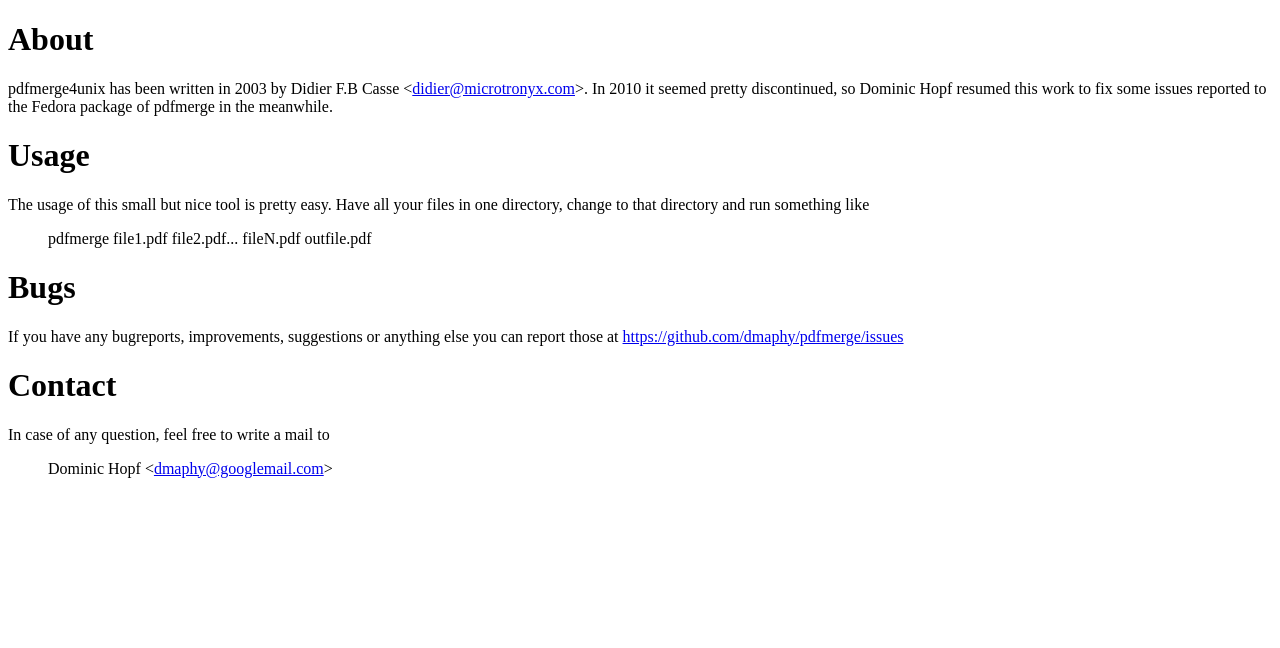
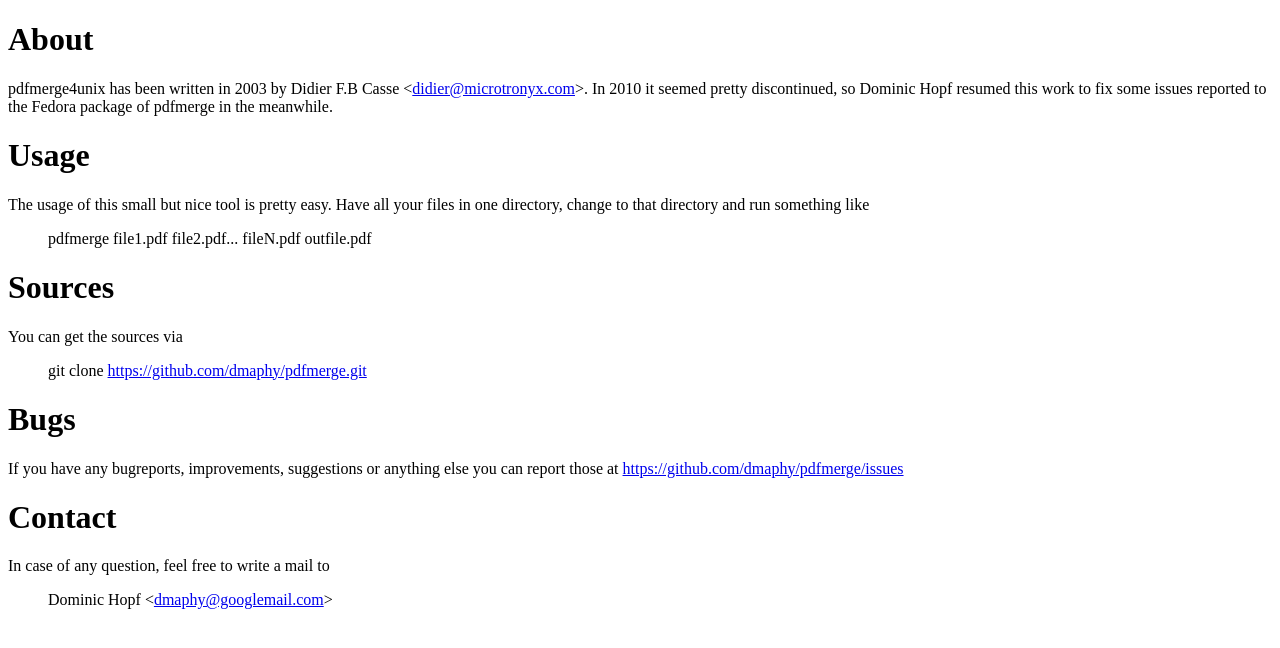
Before and after one commit to dmaphy/pdfmerge, a plain HTML site: page README.html in a window 1280 px wide. Drawn offline with Linux system fonts and the light colour scheme.

Commit message:
update README.html

```diff
--- a/README.html
+++ b/README.html
@@ -320,6 +320,12 @@ one directory, change to that directory and run something like</p>
 <blockquote>
 pdfmerge file1.pdf file2.pdf... fileN.pdf outfile.pdf</blockquote>
 </div>
+<div class="section" id="sources">
+<h1>Sources</h1>
+<p>You can get the sources via</p>
+<blockquote>
+git clone <a class="reference external" href="https://github.com/dmaphy/pdfmerge.git">https://github.com/dmaphy/pdfmerge.git</a></blockquote>
+</div>
 <div class="section" id="bugs">
 <h1>Bugs</h1>
 <p>If you have any bugreports, improvements, suggestions or anything else you can
```
